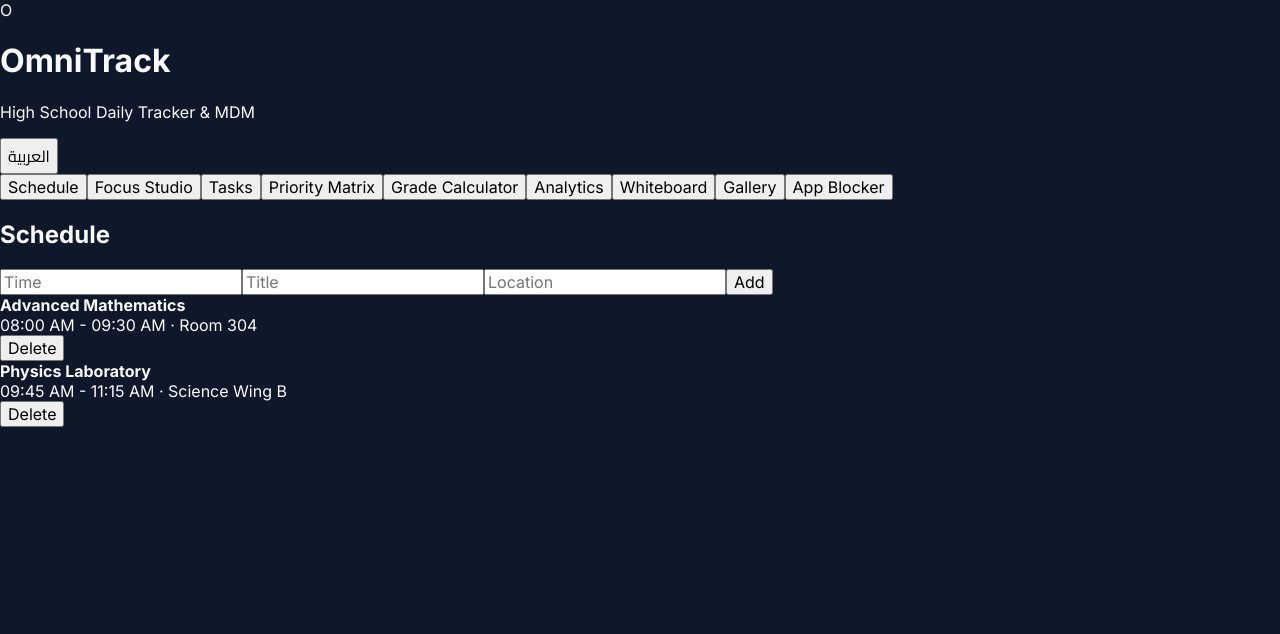
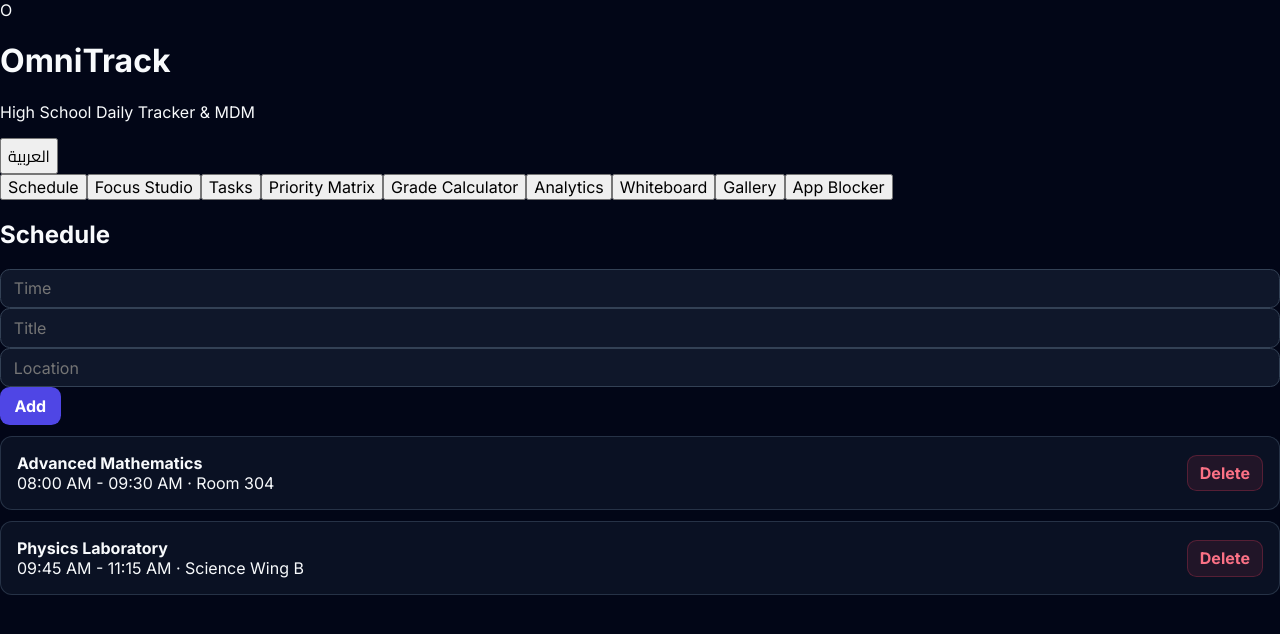
Before and after one commit to Elshorihy/Student, a React (Vite) app: page / in a window 1280 px wide. Shown: the top 634 px of the page. Built offline with nearby package versions, Linux system fonts and the light colour scheme.

Commit message:
style: polish dashboard controls

```diff
--- a/src/index.css
+++ b/src/index.css
@@ -1,13 +1,2 @@
 @import url('https://fonts.googleapis.com/css2?family=Inter:wght@400;500;600;700;800;900&family=Cairo:wght@400;500;600;700;800;900&display=swap');
-
-:root { font-family: Inter, Cairo, system-ui, sans-serif; color: #f8fafc; background: #0f172a; font-synthesis: none; text-rendering: optimizeLegibility; }
-* { box-sizing: border-box; }
-html, body, #root { margin: 0; min-height: 100%; }
-body { min-width: 320px; background: #0f172a; }
-button, input, select { font: inherit; }
-button { cursor: pointer; }
-.rtl { font-family: Cairo, Inter, system-ui, sans-serif; }
-.scrollbar-none::-webkit-scrollbar { display: none; }
-.scrollbar-none { scrollbar-width: none; }
-.animate-fade-in { animation: fade-in .25s ease-out; }
-@keyframes fade-in { from { opacity: 0 } to { opacity: 1 } }
+:root{font-family:Inter,Cairo,system-ui,sans-serif;color:#f8fafc;background:#020617;font-synthesis:none;text-rendering:optimizeLegibility}*{box-sizing:border-box}html,body,#root{margin:0;min-height:100%}body{min-width:320px;background:#020617}button,input,select{font:inherit}button{cursor:pointer}.rtl{font-family:Cairo,Inter,system-ui,sans-serif}.scrollbar-none::-webkit-scrollbar{display:none}.scrollbar-none{scrollbar-width:none}.animate-fade-in{animation:fade-in .25s ease-out}@keyframes fade-in{from{opacity:0}to{opacity:1}}.input{width:100%;background:#0f172a;border:1px solid #334155;border-radius:.6rem;padding:.55rem .8rem;color:#fff;outline:none}.input:focus{border-color:#6366f1}.btn{background:#4f46e5;color:#fff;border:0;border-radius:.6rem;padding:.55rem .9rem;font-weight:700;transition:.15s}.btn:hover{background:#6366f1}.danger{background:rgba(244,63,94,.1);color:#fb7185;border:1px solid rgba(244,63,94,.25);border-radius:.6rem;padding:.45rem .75rem;font-weight:700}.row{display:flex;align-items:center;justify-content:space-between;gap:1rem;background:rgba(15,23,42,.7);border:1px solid rgba(51,65,85,.7);padding:1rem;border-radius:.75rem;margin-top:.7rem}
```
